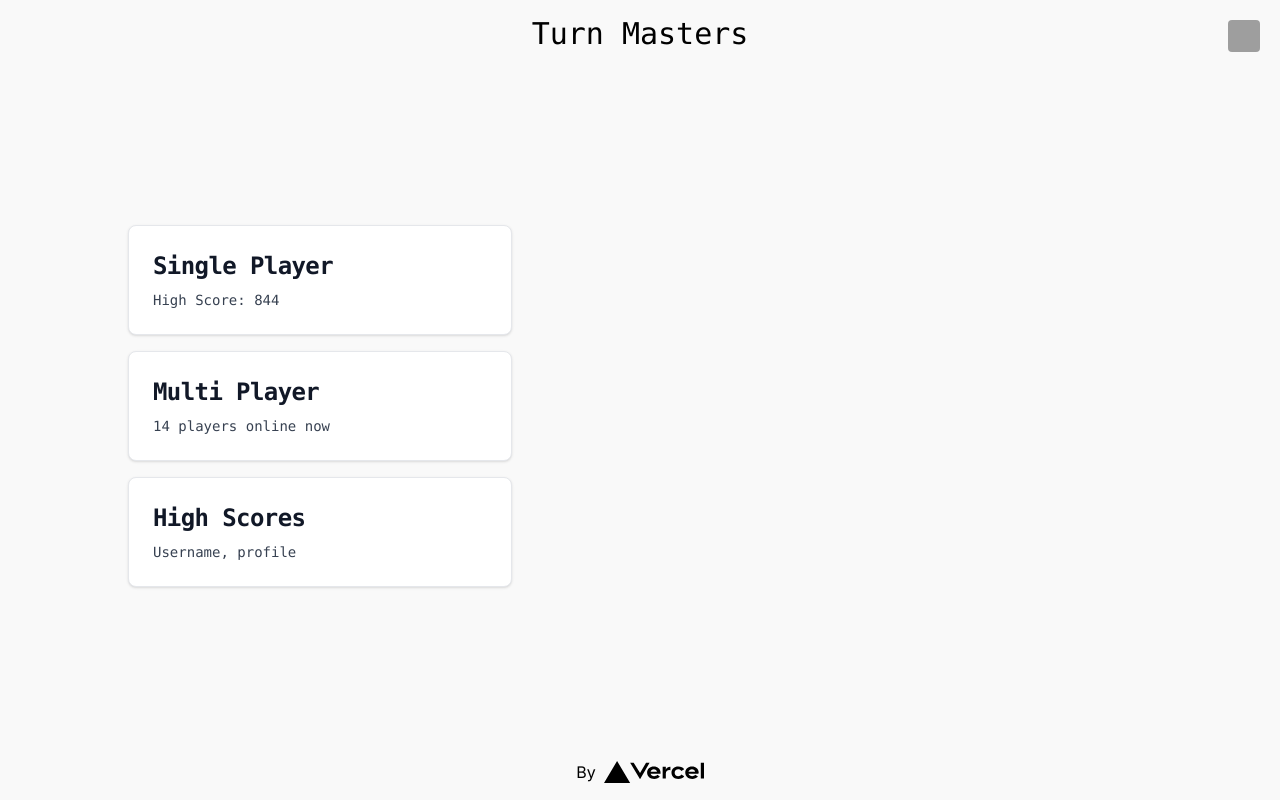
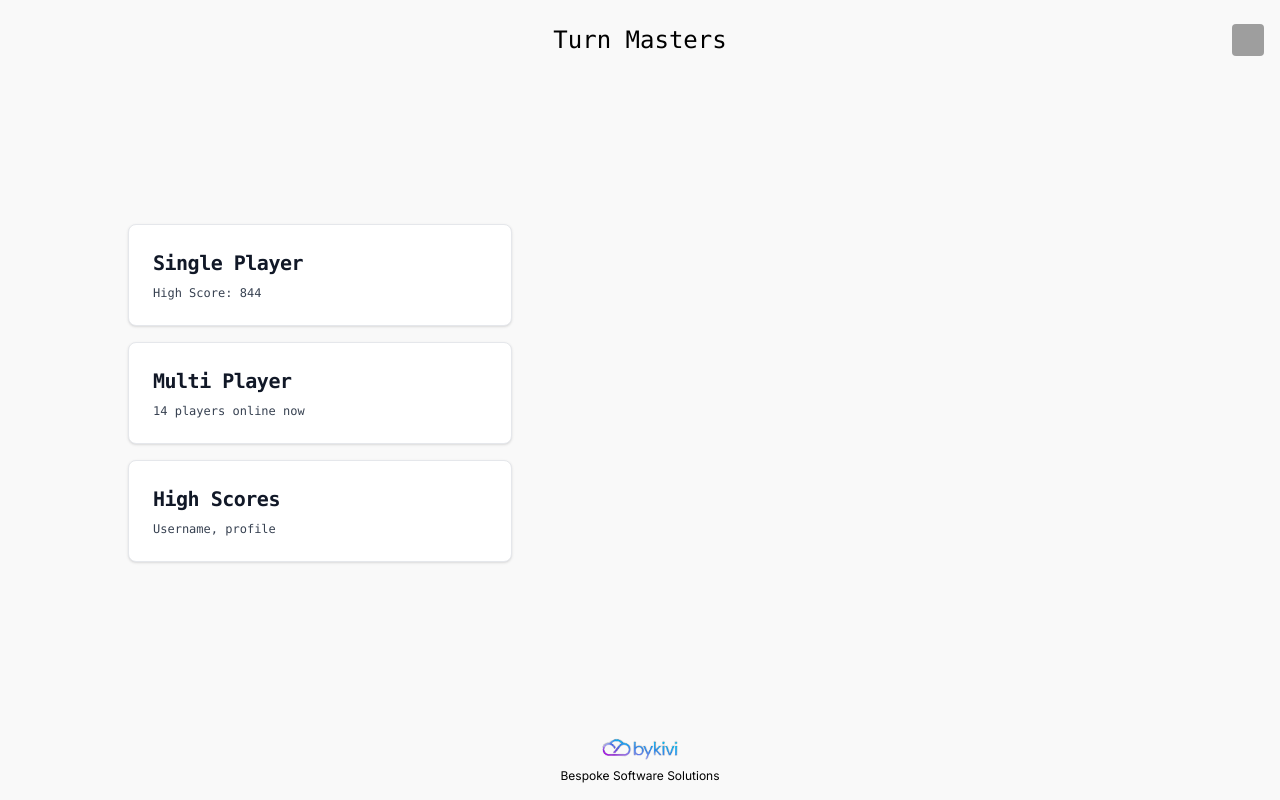
Before and after one commit to KCode100/Turn-Masters, a Next.js app: page / in a window 1280 px wide. Built offline with nearby package versions, Linux system fonts and the light colour scheme; grey boxes are pictures that could not be loaded.

Commit message:
update logo

```diff
--- a/src/app/page.tsx
+++ b/src/app/page.tsx
@@ -6,21 +6,21 @@ export default function Home() {
   return (
     <main className="flex min-h-screen flex-col items-center justify-between p-4">
       <div className='relative w-full text-center'>
-        <h1 className='font-mono text-3xl'>Turn Masters</h1>
-        <img className="w-8 h-8 rounded absolute right-1 top-1" src="https://images.pexels.com/photos/415829/pexels-photo-415829.jpeg?auto=compress&cs=tinysrgb&w=1260&h=750&dpr=1" alt="Default avatar" />
+        <h1 className='font-mono text-2xl mt-2'>Turn Masters</h1>
+        <img className="w-8 h-8 rounded absolute right-0 top-2" src="https://images.pexels.com/photos/415829/pexels-photo-415829.jpeg?auto=compress&cs=tinysrgb&w=1260&h=750&dpr=1" alt="Default avatar" />
       </div>
       <div className="z-10 w-full max-w-5xl items-stretch justify-between font-mono text-sm flex flex-col gap-4 ">
         <Link href="/single-player" className="block max-w-sm p-6 bg-white border border-gray-200 rounded-lg shadow hover:bg-gray-100">
-          <h5 className="mb-2 text-2xl font-bold tracking-tight text-gray-900 dark:text-white">Single Player</h5>
-          <p className="font-normal text-gray-700 dark:text-gray-400">High Score: 844</p>
+          <h5 className="mb-2 text-xl font-bold tracking-tight text-gray-900 dark:text-white">Single Player</h5>
+          <p className="text-xs font-normal text-gray-700 dark:text-gray-400">High Score: 844</p>
         </Link>
         <Link href="#" className="block max-w-sm p-6 bg-white border border-gray-200 rounded-lg shadow hover:bg-gray-100">
-          <h5 className="mb-2 text-2xl font-bold tracking-tight text-gray-900 dark:text-white">Multi Player</h5>
-          <p className="font-normal text-gray-700 dark:text-gray-400">14 players online now</p>
+          <h5 className="mb-2 text-xl font-bold tracking-tight text-gray-900 dark:text-white">Multi Player</h5>
+          <p className="text-xs font-normal text-gray-700 dark:text-gray-400">14 players online now</p>
         </Link>
         <Link href="#" className="block max-w-sm p-6 bg-white border border-gray-200 rounded-lg shadow hover:bg-gray-100">
-          <h5 className="mb-2 text-2xl font-bold tracking-tight text-gray-900 dark:text-white">High Scores</h5>
-          <p className="font-normal text-gray-700 dark:text-gray-400">Username, profile</p>
+          <h5 className="mb-2 text-xl font-bold tracking-tight text-gray-900 dark:text-white">High Scores</h5>
+          <p className="text-xs font-normal text-gray-700 dark:text-gray-400">Username, profile</p>
         </Link>
         {/* <Link href="#" className="block max-w-sm p-6 bg-white border border-gray-200 rounded-lg shadow hover:bg-gray-100">
           <h5 className="mb-2 text-2xl font-bold tracking-tight text-gray-900 dark:text-white">Settings</h5>
@@ -29,12 +29,12 @@ export default function Home() {
       </div>
       <div className="flex w-full items-end justify-center">
         <a
-          className="pointer-events-none flex place-items-center gap-2 p-8 lg:pointer-events-auto lg:p-0"
-          href="https://vercel.com?utm_source=create-next-app&utm_medium=appdir-template&utm_campaign=create-next-app"
+          className="ointer-events-none flex flex-col place-items-center p-8 lg:pointer-events-auto lg:p-0"
+          href="https://bykivi.com"
           target="_blank"
           rel="noopener noreferrer"
         >
-          By{' '}
+          {/* By{' '}
           <Image
             src="/vercel.svg"
             alt="Vercel Logo"
@@ -42,7 +42,9 @@ export default function Home() {
             width={100}
             height={24}
             priority
-          />
+          /> */}
+          <img src="/bykivi-transparent.png" alt="Bykivi logo" width={100} />
+          <p className='text-xs'>Bespoke Software Solutions</p>
         </a>
       </div>
     </main>
```
Also changed, not shown: public/bykivi-transparent.png (added), public/bykivi.png (added).
